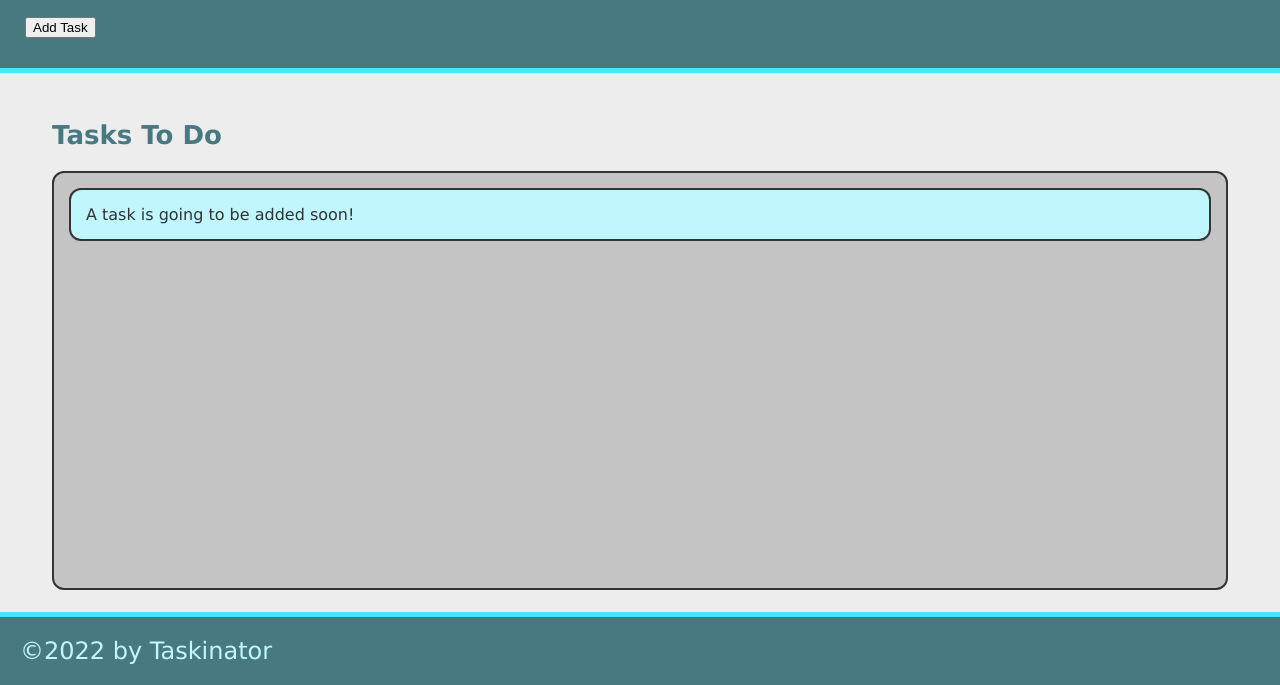
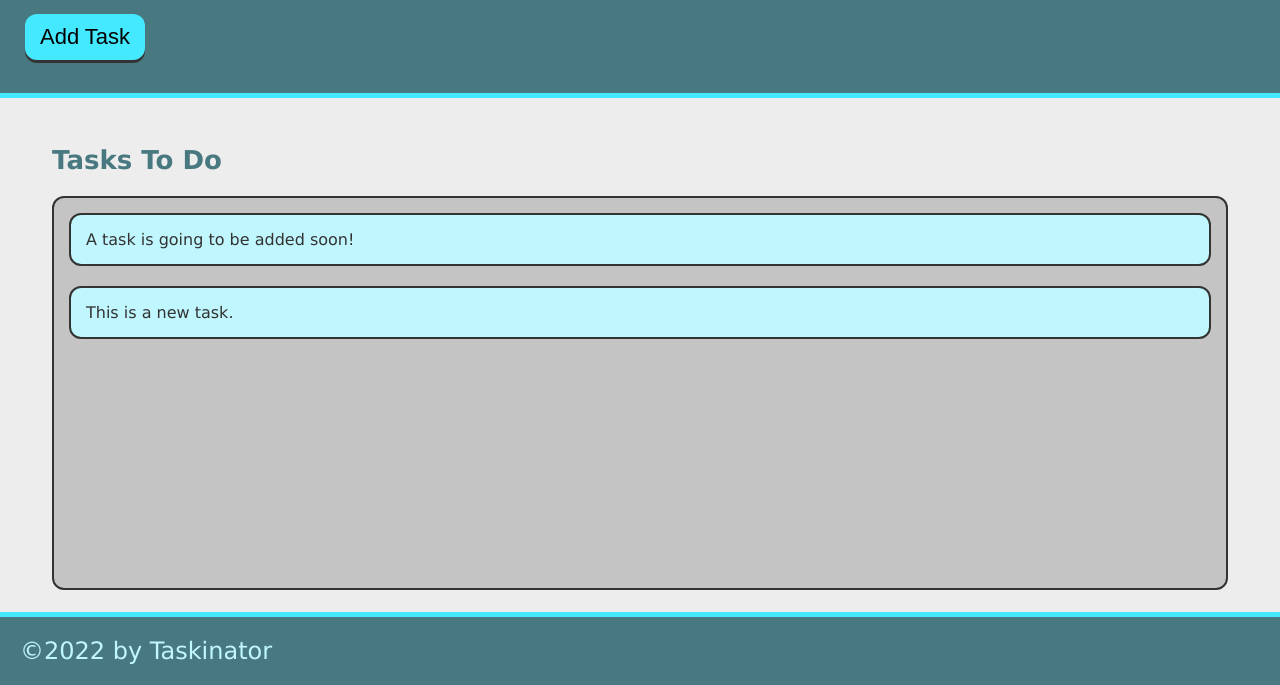
Before and after one commit to auscarter17/Taskinator, a plain HTML site: page index.html in a window 1280 px wide. Both pictures are taken after a click on the button "Add Task". Shown: the part 115-800 px from the top of the page. Drawn offline with Linux system fonts and the light colour scheme.

Commit message:
add ability to add task

```diff
--- a/assets/js/script.js
+++ b/assets/js/script.js
@@ -0,0 +1,11 @@
+var buttonEl = document.querySelector("#save-task");
+var tasksToDoEl = document.querySelector("#tasks-to-do");
+
+var createTaskHandler = function() {
+    var listItemEl = document.createElement ("li");
+    listItemEl.className = "task-item";
+    listItemEl.textContent = "This is a new task.";
+    tasksToDoEl.appendChild(listItemEl);
+    };
+
+buttonEl.addEventListener("click", createTaskHandler);
--- a/index.html
+++ b/index.html
@@ -14,13 +14,13 @@
     <header>
         <h1 class="page-title">Taskinator</h1>
         <p>Click the buttom below to add a new task!</p>
-        <button class="button">Add Task</button>
+        <button class="btn" id="save-task">Add Task</button>
     </header>
 
     <main class="page-content">
         <section class="task-list-wrapper">
             <h2 class="list-title">Tasks To Do</h2>
-            <ul class="task-list">
+            <ul class="task-list" id="tasks-to-do">
                 <li class="task-item">A task is going to be added soon!</li>
             </ul>
         </section>
```
